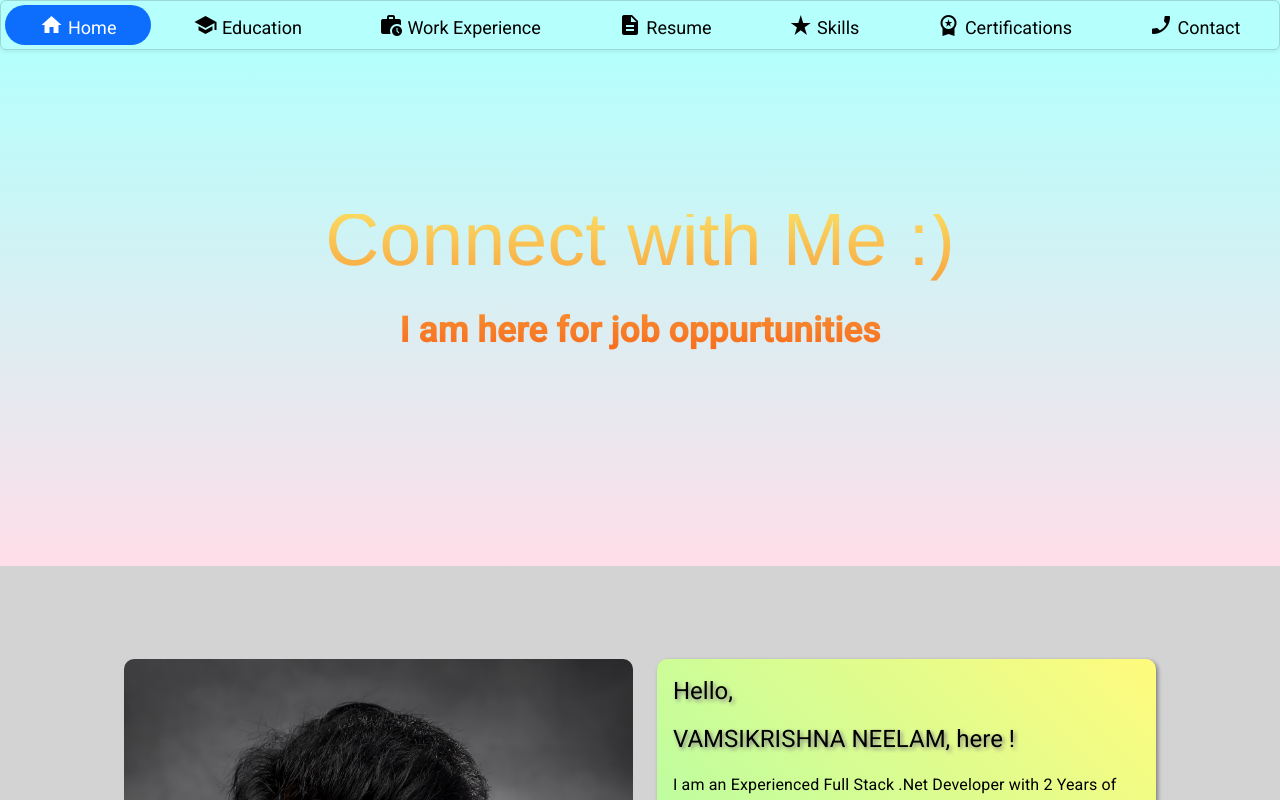
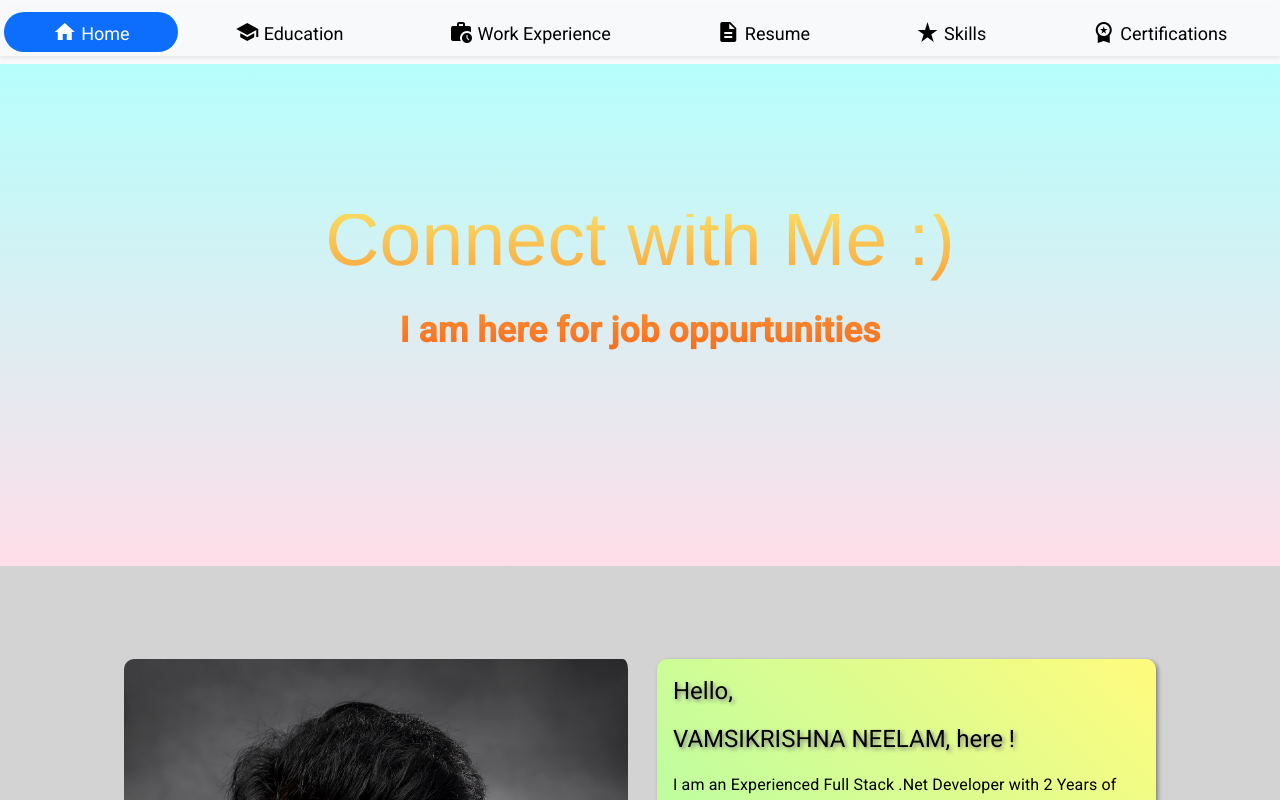
Before and after one commit to VamsiKrishnaN397/angular_portfolio, an Angular app in the folder angular_portfolio/: page /home in a window 1280 px wide. Shown: the top 800 px of the page. Built offline with nearby package versions, Linux system fonts and the light colour scheme.

Commit message:
Most Changes with Dist File

```diff
--- a/angular_portfolio/src/app/app.component.html
+++ b/angular_portfolio/src/app/app.component.html
@@ -1,12 +1,12 @@
 <!-- Add fixed top class to make nav bar fixed at the top of page -->
-<!-- navbar navbar-expand-lg navbar-light bg-light -->
-<!-- <nav class="nav navbar navbar-expand-lg navbar-light">
+<nav class="navbar navbar-expand-lg bg-light" style="position: fixed; left: 0; top: 0; width: 100%; z-index: 1;">
   <div class="container-fluid">
-    <button class="navbar-toggler" type="button" data-toggle="collapse" data-target="#navbarNav" aria-controls="navbarNav" aria-expanded="false" aria-label="Toggle navigation">
+    <span></span>
+    <button class="navbar-toggler" type="button" data-bs-toggle="collapse" data-bs-target="#navbarSupportedContent" aria-controls="navbarSupportedContent" aria-expanded="false" aria-label="Toggle navigation">
       <span class="navbar-toggler-icon"></span>
     </button>
-    <div class="collapse navbar-collapse" id="navbarNav">
-        <ul class="nav nav-pills nav-fill gap-2 p-1 shadow-sm fixed-top  navbar-nav nav-link navbar-toggler">
+    <div class="row collapse navbar-collapse" id="navbarSupportedContent">
+        <ul class="nav nav-pills nav-fill gap-2 p-1 shadow-sm">
           <li class="nav-item">
               <button routerLink="/home" class="nav-link active rounded-5" id="home-tab2" data-bs-toggle="tab" type="button" role="tab" aria-selected="true">
                 <mat-icon class="material-symbols-outlined">
@@ -16,7 +16,7 @@
               </button>
           </li>
           <li class="nav-item">
-              <button routerLink="/education" class="nav-link rounded-5" id="profile-tab2" data-bs-toggle="tab" type="button" role="tab" aria-selected="false">
+              <button routerLink="/education" class="nav-link rounded-5" id="education-tab2" data-bs-toggle="tab" type="button" role="tab" aria-selected="false">
                 <mat-icon class="material-symbols-outlined">
                   school
                 </mat-icon>
@@ -24,7 +24,7 @@
               </button>
           </li>
           <li class="nav-item">
-              <button routerLink="/work-experience" class="nav-link rounded-5" id="profile-tab2" data-bs-toggle="tab" type="button" role="tab" aria-selected="false">
+              <button routerLink="/work-experience" class="nav-link rounded-5" id="work-experience-tab2" data-bs-toggle="tab" type="button" role="tab" aria-selected="false">
                 <mat-icon class="material-symbols-outlined">
                   work_history
                 </mat-icon>
@@ -32,7 +32,7 @@
               </button>
           </li>
           <li class="nav-item">
-              <button routerLink="/resume" class="nav-link rounded-5" id="profile-tab2" data-bs-toggle="tab" type="button" role="tab" aria-selected="false">
+              <button routerLink="/resume" class="nav-link rounded-5" id="resume-tab2" data-bs-toggle="tab" type="button" role="tab" aria-selected="false">
                 <mat-icon class="material-symbols-outlined">
                   description
                 </mat-icon>
@@ -40,7 +40,7 @@
               </button>
           </li>
           <li class="nav-item">
-              <button routerLink="/skills" class="nav-link rounded-5" id="profile-tab2" data-bs-toggle="tab" type="button" role="tab" aria-selected="false">
+              <button routerLink="/skills" class="nav-link rounded-5" id="skills-tab2" data-bs-toggle="tab" type="button" role="tab" aria-selected="false">
                 <mat-icon class="material-symbols-outlined">
                   star_rate
                 </mat-icon>
@@ -48,85 +48,17 @@
               </button>
           </li>
           <li class="nav-item">
-              <button routerLink="/certification" class="nav-link rounded-5" id="profile-tab2" data-bs-toggle="tab" type="button" role="tab" aria-selected="false">
+              <button routerLink="/certification" class="nav-link rounded-5" id="certification-tab2" data-bs-toggle="tab" type="button" role="tab" aria-selected="false">
                 <mat-icon class="material-symbols-outlined">
                   workspace_premium
                 </mat-icon>
                   Certifications
               </button>
           </li>
-          <li class="nav-item">
-            <button routerLink="/contact" class="nav-link rounded-5" id="contact-tab2" data-bs-toggle="tab" type="button" role="tab" aria-selected="false">
-              <mat-icon class="material-symbols-outlined">
-                phone_enabled
-              </mat-icon>
-              Contact
-            </button>
-          </li>
       </ul>
     </div>
   </div>
-</nav> -->
-
-<ul class="nav nav-pills nav-fill gap-2 p-1 shadow-sm fixed-top navbar navbar-expand-lg navbar-light nav-link navbar-toggler">
-    <li class="nav-item">
-        <button routerLink="/home" class="nav-link active rounded-5" id="home-tab2" data-bs-toggle="tab" type="button" role="tab" aria-selected="true">
-          <mat-icon class="material-symbols-outlined">
-            home
-          </mat-icon>
-          Home
-        </button>
-    </li>
-    <li class="nav-item">
-        <button routerLink="/education" class="nav-link rounded-5" id="profile-tab2" data-bs-toggle="tab" type="button" role="tab" aria-selected="false">
-          <mat-icon class="material-symbols-outlined">
-            school
-          </mat-icon>
-            Education
-        </button>
-    </li>
-    <li class="nav-item">
-        <button routerLink="/work-experience" class="nav-link rounded-5" id="profile-tab2" data-bs-toggle="tab" type="button" role="tab" aria-selected="false">
-          <mat-icon class="material-symbols-outlined">
-            work_history
-          </mat-icon>
-            Work Experience
-        </button>
-    </li>
-    <li class="nav-item">
-        <button routerLink="/resume" class="nav-link rounded-5" id="profile-tab2" data-bs-toggle="tab" type="button" role="tab" aria-selected="false">
-          <mat-icon class="material-symbols-outlined">
-            description
-          </mat-icon>
-            Resume
-        </button>
-    </li>
-    <li class="nav-item">
-        <button routerLink="/skills" class="nav-link rounded-5" id="profile-tab2" data-bs-toggle="tab" type="button" role="tab" aria-selected="false">
-          <mat-icon class="material-symbols-outlined">
-            star_rate
-          </mat-icon>
-          Skills
-        </button>
-    </li>
-    <li class="nav-item">
-        <button routerLink="/certification" class="nav-link rounded-5" id="profile-tab2" data-bs-toggle="tab" type="button" role="tab" aria-selected="false">
-          <mat-icon class="material-symbols-outlined">
-            workspace_premium
-          </mat-icon>
-            Certifications
-        </button>
-    </li>
-    <li class="nav-item">
-      <button routerLink="/contact" class="nav-link rounded-5" id="contact-tab2" data-bs-toggle="tab" type="button" role="tab" aria-selected="false">
-        <mat-icon class="material-symbols-outlined">
-          phone_enabled
-        </mat-icon>
-        Contact
-      </button>
-    </li>
-</ul>
-
+</nav>
 
 <router-outlet/>
 <app-scroll-to-top></app-scroll-to-top>
--- a/angular_portfolio/src/app/app.component.ts
+++ b/angular_portfolio/src/app/app.component.ts
@@ -39,4 +39,5 @@ export class AppComponent {
   ngOnInit() {
     this.router.navigate(['/home'])
   }
+
 }
--- a/angular_portfolio/src/app/app.routes.ts
+++ b/angular_portfolio/src/app/app.routes.ts
@@ -6,11 +6,8 @@ import { ResumeComponent } from './resume/resume.component';
 import { ContactComponent } from './contact/contact.component';
 import { SkillsComponent } from './skills/skills.component';
 import { CertificationsComponent } from './certifications/certifications.component';
-import { SharedModule } from './shared/shared.module';
 
 export const routes: Routes = [
-    // { path: '', redirectTo: '/portfolio', pathMatch: 'full' },
-    // { path: 'portfolio', loadChildren: () => import('./ui/ui.module').then((c) => m.UiModule), component: UiComponent }
     { path: '', redirectTo: 'home', pathMatch: 'full' },
     { path: 'home', component: HomeComponent, pathMatch: 'full' },
     { path: 'education', component: EducationComponent, pathMatch: 'full' },
--- a/angular_portfolio/src/app/education/education.component.html
+++ b/angular_portfolio/src/app/education/education.component.html
@@ -18,7 +18,7 @@
     <div class="row" style="background: lightgray;
     background-size: 100px 100px, 100px 100px, 50px 50px, 50px 50px; text-align: center; vertical-align: middle; padding: 7% 0% 7% 0%;">
         <div class="col-1"></div>
-        <div class="col-sm-1 col-md-1 col-lg-5 col-xl-5">
+        <div class="col-sm-5 col-md-5 col-lg-5 col-xl-5">
             <div (click)="toggleFlip('M')" [@flipState]="flipM">
                 <div [ngStyle]="{'display': flipM == 'active' ? 'none' : (flipM == 'inactive' ? 'inline' : 'none')}">
                     <mat-card class="mat-card" style="margin: 5px; text-align: left; background-color: #D9AFD9;
@@ -71,7 +71,7 @@
                 </div>
             </div>
         </div>
-        <div class="col-sm-1 col-md-1 col-lg-5 col-xl-5">
+        <div class="col-sm-5 col-md-5 col-lg-5 col-xl-5">
             <div (click)="toggleFlip('B')" [@flipState]="flipB">
                 <div [ngStyle]="{'display': flipB == 'active' ? 'none' : (flipB == 'inactive' ? 'inline' : 'none')}">
                     <mat-card class="mat-card" style="margin: 5px; text-align: left; background-color: #FEE140;
@@ -132,7 +132,7 @@
         <div class="col-1"></div>
         <div style="margin: 3%;"></div>
         <div class="col-1"></div>
-        <div class="col-sm-1 col-md-1 col-lg-5 col-xl-5">
+        <div class="col-sm-5 col-md-5 col-lg-5 col-xl-5">
             <div (click)="toggleFlip('I')" [@flipState]="flipI">
                 <div [ngStyle]="{'display': flipI == 'active' ? 'none' : (flipI == 'inactive' ? 'inline' : 'none')}">
                     <mat-card class="mat-card" style="margin: 5px; text-align: left; background-color: #52ACFF;
@@ -178,7 +178,7 @@
                 </div>
             </div>
         </div>
-        <div class="col-sm-1 col-md-1 col-lg-5 col-xl-5">
+        <div class="col-sm-5 col-md-5 col-lg-5 col-xl-5">
             <mat-card class="mat-card" style="margin: 5px; text-align: left; background-color: #FF3CAC;
             background-image: linear-gradient(225deg, #FF3CAC 0%, #784BA0 50%, #2B86C5 100%);">
                 <mat-card-content style="text-align: left;">
--- a/angular_portfolio/src/app/home/home.component.html
+++ b/angular_portfolio/src/app/home/home.component.html
@@ -17,10 +17,11 @@
     </div>
     <div class="row" style="background: lightgray; text-align: center; vertical-align: middle; padding: 7% 0% 7% 0%;">
         <div class="col-1"></div>
-        <div class="col-sm-1 col-md-1 col-lg-5 col-xl-5">
-            <img style="margin: 5px;" src="./assets/headshot.jpg" alt="My Picture goes here" class="img-fluid imgCard">
+        <div class="col-sm-1 col-md-5 col-lg-5 col-xl-5">
+            <img style="margin: 5px; padding-right: 5px;" src="./assets/headshot.jpg" alt="My Picture goes here" class="img-fluid imgCard">
+            <!-- <img style="margin: 5px;" src="./assets/test.jpg" alt="My Picture goes here" class="img-fluid imgCard"> -->
         </div>
-        <div class="col-sm-1 col-md-1 col-lg-5 col-xl-5">
+        <div class="col-sm-1 col-md-5 col-lg-5 col-xl-5">
             <mat-card class="mat-card" style="margin: 5px; text-align: left;">
                 <mat-card-content>
                     <h1 class="cardTitle">Hello,</h1>
```
Also changed, not shown: 71 other files (tests, documents, lock files or other folders).
